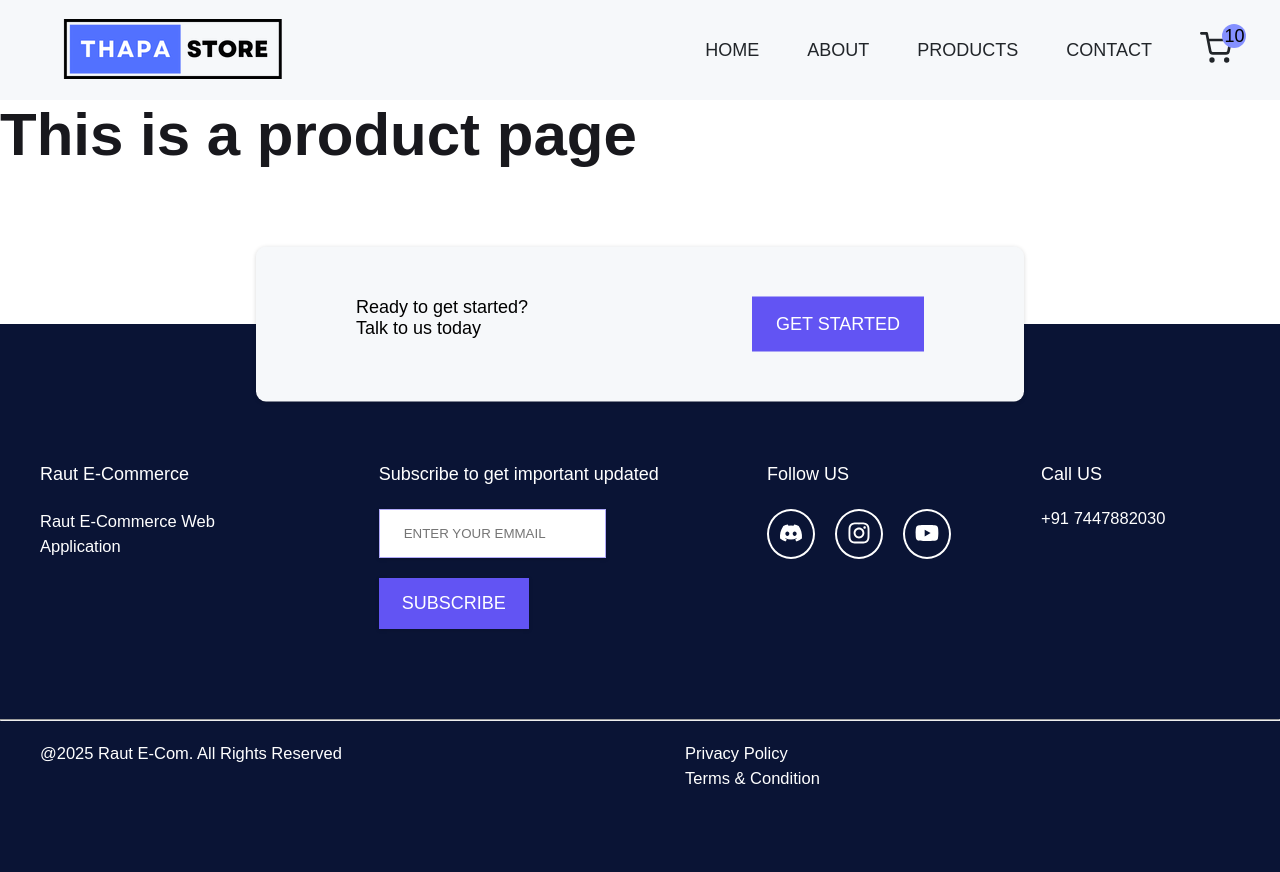
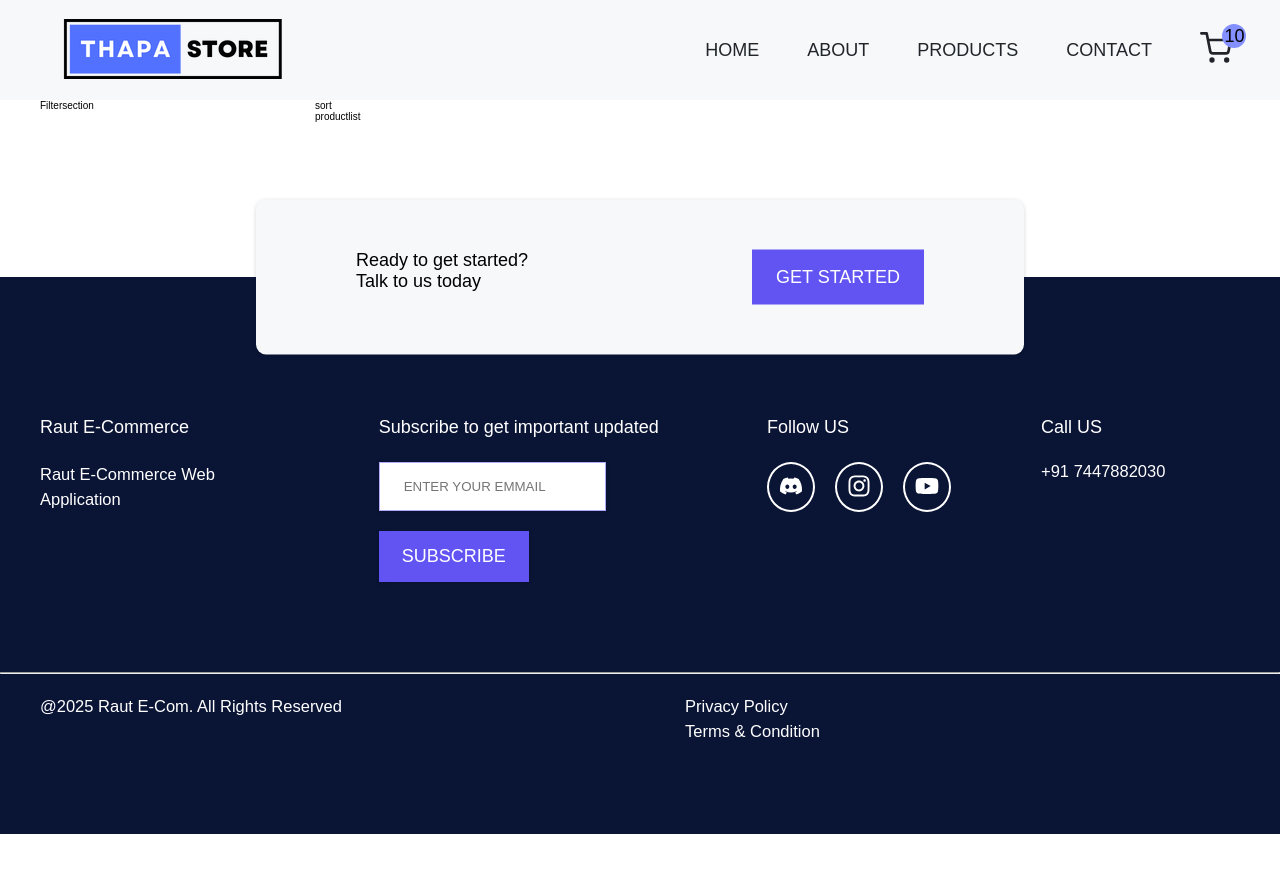
Before and after one commit to rautmb/Raut-E-Commerce-Web-Application, a React (Create React App) app: page /products in a window 1280 px wide. Shown: the top 872 px of the page. After the commit the page ends 834 px from the top, so only its background shows below. Built offline with nearby package versions, Linux system fonts and the light colour scheme; no server answers.

Commit message:
creating filter context

```diff
--- /dev/null
+++ b/src/Component/Filtersection.js
@@ -0,0 +1,9 @@
+
+
+const Filtersection=()=>{
+    return(
+        <>Filtersection</>
+    )
+}
+
+export default Filtersection;
--- a/src/Component/MyImage.js
+++ b/src/Component/MyImage.js
@@ -61,7 +61,7 @@ const MyImage = ({ images = [{ url: "" }] }) => {
                 {
                     images.map((v, i) => {
                         return (
-                            <figure>
+                            <figure key={i}>
                                 <img src={v.url} alt={v.filename} className="box-image--style" key={i} onClick={() => setImage(v)} />
                             </figure>
                         )
--- /dev/null
+++ b/src/Component/ProductList.js
@@ -0,0 +1,9 @@
+
+
+const ProductList=()=>{
+    return(
+        <>productlist</>
+    )
+}
+
+export default ProductList;
--- /dev/null
+++ b/src/Component/Sort.js
@@ -0,0 +1,9 @@
+
+
+const Sort=()=>{
+    return(
+        <>sort</>
+    )
+}
+
+export default Sort;
--- /dev/null
+++ b/src/Context/Filtercontext.js
@@ -0,0 +1,34 @@
+import { createContext, useContext, useEffect, useReducer } from "react";
+import { useProductcontext } from "./Productcontext";
+import { type } from "@testing-library/user-event/dist/type";
+import reducer from '../reducer/Filterreducer'
+
+const filter_context = createContext();
+
+const initialstate={
+    filterproducts:[],
+    allproducts:[],
+}
+
+const Filtercontext = ({ children }) => {
+
+    const { Products } = useProductcontext();
+
+    const[state,dispatch]=useReducer(reducer,initialstate);
+
+    useEffect(()=>{
+        dispatch({type:'filter_loading',payload:Products});
+    },[Products])
+
+    return (
+        <filter_context.Provider value={{ ...state }}>
+            {children}
+        </filter_context.Provider>
+    )
+}
+
+export const useCustomeFilterContext= () => {
+    return useContext(filter_context);
+}
+
+export default Filtercontext;
--- a/src/Products.js
+++ b/src/Products.js
@@ -1,11 +1,29 @@
 import React from "react";
 import styled from "styled-components";
+import Filtersection from "./Component/Filtersection";
+import Sort from "./Component/Sort";
+import ProductList from "./Component/ProductList";
 
 const Products = () => {
   return (
-    <>
-      <h1>This is a product page</h1>
-    </>
+    <Wrapper>
+      <div className="container grid grid-filter-column">
+        <div>
+          <Filtersection/>
+        </div>
+
+        <section className="product-view--sort">
+          <div className="sort-filter">
+            <Sort/>
+          </div>
+
+           <div className="main-product">
+            <ProductList/>
+          </div>
+
+        </section>
+      </div>
+    </Wrapper>
   )
 };
 
--- a/src/index.js
+++ b/src/index.js
@@ -4,12 +4,15 @@ import "./index.css";
 import App from "./App";
 import reportWebVitals from "./reportWebVitals";
 import Approvider from "./Context/Productcontext";
+import Filtercontext from "./Context/Filtercontext";
 
 const root = ReactDOM.createRoot(document.getElementById("root"));
 
 root.render(
     <Approvider>
-        <App />
+        <Filtercontext>
+            <App />
+        </Filtercontext>
     </Approvider>
 );
 
--- /dev/null
+++ b/src/reducer/Filterreducer.js
@@ -0,0 +1,19 @@
+
+
+const Filterreducer = (state, action) => {
+
+    switch (action.type) {
+        case 'filter_loading':
+            return {
+                ...state,
+                filterproducts: [...action.payload],
+                allproducts: [...action.payload]
+            }
+
+        default:
+            return state
+
+    }
+}
+
+export default Filterreducer;
```
